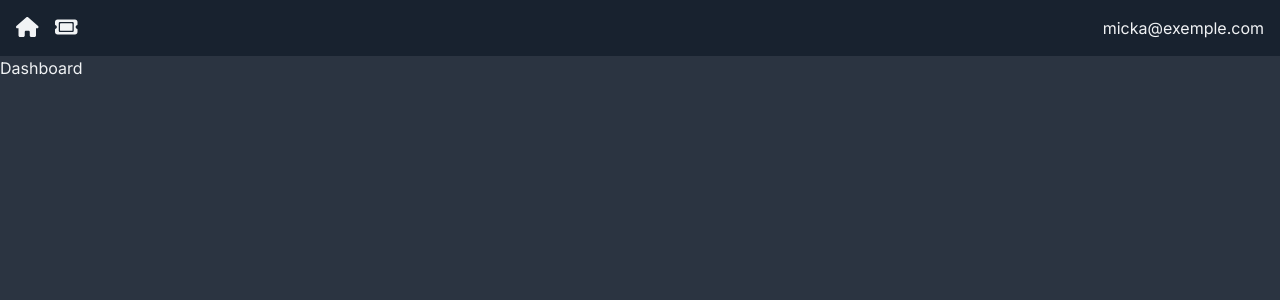
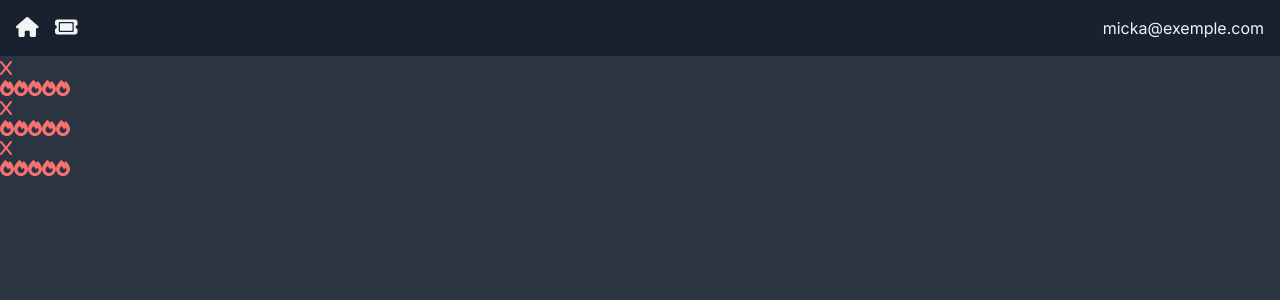
Before and after one commit to mikeheul/ticket-app, a Next.js app: page / in a window 1280 px wide. Shown: the top 300 px of the page. Built offline with nearby package versions, Linux system fonts and the light colour scheme.

Commit message:
PriorityDisplay and DeleteBlock components

```diff
--- /dev/null
+++ b/app/(components)/DeleteBlock.jsx
@@ -0,0 +1,13 @@
+import { faX } from "@fortawesome/free-solid-svg-icons"
+import { FontAwesomeIcon } from "@fortawesome/react-fontawesome"
+
+const DeleteBlock = () => {
+  return (
+    <FontAwesomeIcon
+        icon={faX}
+        className="text-red-400 hover:cursor-pointer hover:text-red-200"
+    />
+  )
+}
+
+export default DeleteBlock
--- /dev/null
+++ b/app/(components)/PriorityDisplay.jsx
@@ -0,0 +1,16 @@
+import { faFire } from "@fortawesome/free-solid-svg-icons"
+import { FontAwesomeIcon } from "@fortawesome/react-fontawesome"
+
+const PriorityDisplay = () => {
+  return (
+    <div className="flex justify-start align-baseline">
+        <FontAwesomeIcon icon={faFire} className="text-red-400"/>
+        <FontAwesomeIcon icon={faFire} className="text-red-400"/>
+        <FontAwesomeIcon icon={faFire} className="text-red-400"/>
+        <FontAwesomeIcon icon={faFire} className="text-red-400"/>
+        <FontAwesomeIcon icon={faFire} className="text-red-400"/>
+    </div>
+  )
+}
+
+export default PriorityDisplay
--- /dev/null
+++ b/app/(components)/TicketCard.jsx
@@ -0,0 +1,13 @@
+import DeleteBlock from "./DeleteBlock"
+import PriorityDisplay from "./PriorityDisplay"
+
+const TicketCard = () => {
+  return (
+    <div>
+        <DeleteBlock />
+        <PriorityDisplay />
+    </div>
+  )
+}
+
+export default TicketCard
--- a/app/page.jsx
+++ b/app/page.jsx
@@ -1,6 +1,12 @@
+import TicketCard from "./(components)/TicketCard"
+
 const Dashboard = () => {
   return (
-    <div>Dashboard</div>
+    <div>
+      <TicketCard />
+      <TicketCard />
+      <TicketCard />
+    </div>
   )
 }
 
```
Also changed, not shown: 1 other file (tests, documents, lock files or other folders).
